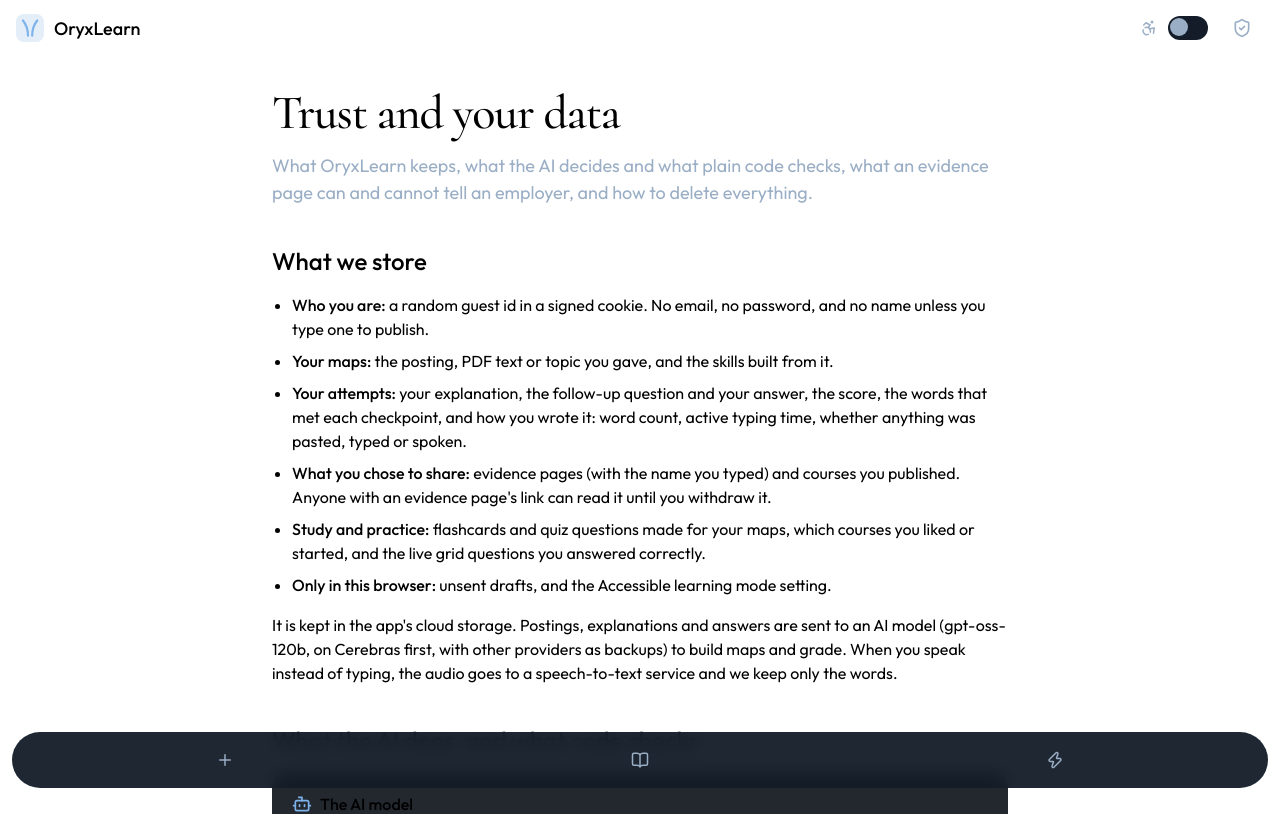
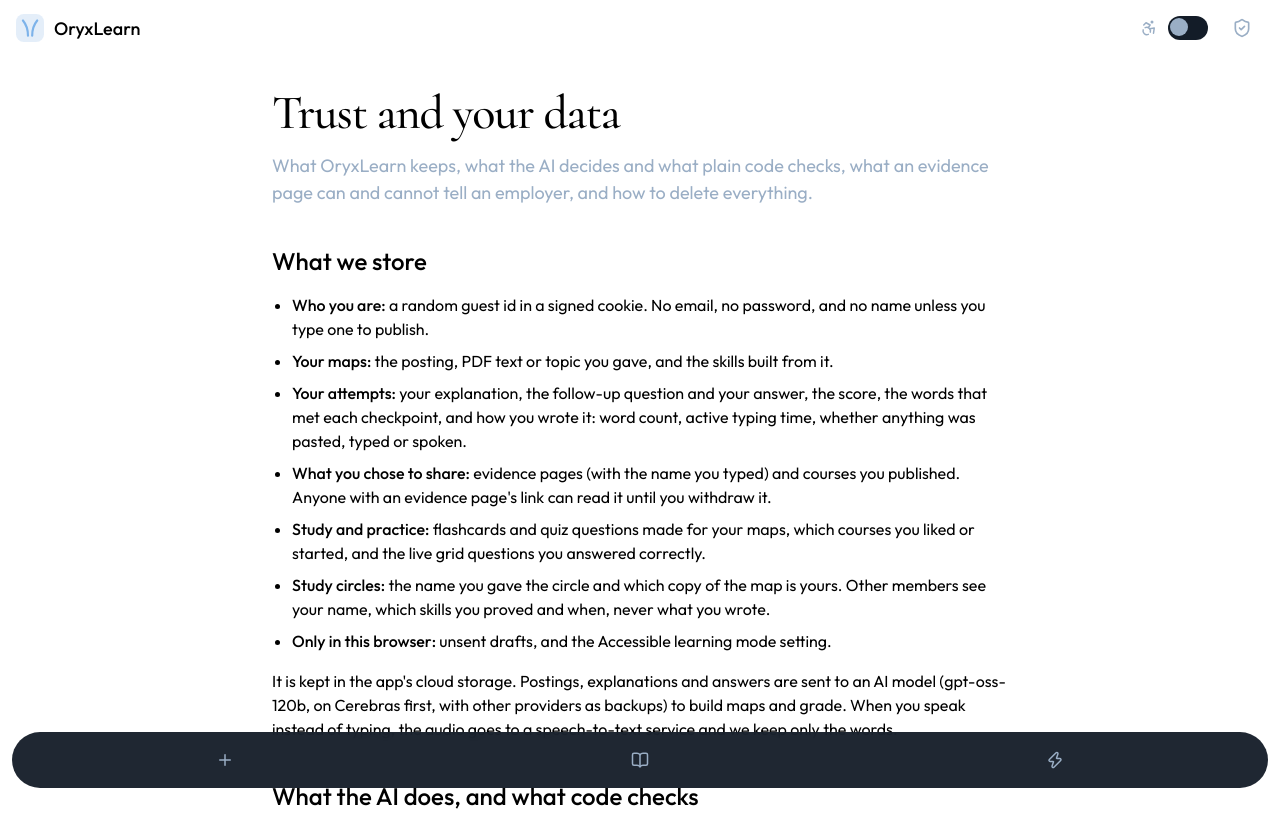
Before and after one commit to the-both-of-us/2026HTC, a Next.js app: page /trust in a window 1280 px wide. Shown: the top 814 px of the page. Built offline with nearby package versions, Linux system fonts and the light colour scheme.

Commit message:
Delete my data: leave every study circle and close the ones you started
Co-Authored-By: Claude Opus 5.5 <noreply@anthropic.com>

```diff
--- a/src/features/trust/deleteData.ts
+++ b/src/features/trust/deleteData.ts
@@ -1,3 +1,4 @@
+import { deleteCircleData } from "@/features/circles";
 import { isPublished, unpublishCourse } from "@/features/courses";
 import { deleteGridSolves } from "@/features/grid";
 import { deleteProofsByOwner } from "@/features/proof";
@@ -12,6 +13,8 @@ export type DeletedCounts = {
   evidencePages: number;
   courses: number;
   gridAnswers: number;
+  /** Study circles left, including any this user started, which close for everyone. */
+  circles: number;
 };
 
 export const NOTHING_DELETED: DeletedCounts = {
@@ -21,11 +24,12 @@ export const NOTHING_DELETED: DeletedCounts = {
   evidencePages: 0,
   courses: 0,
   gridAnswers: 0,
+  circles: 0,
 };
 
 /**
  * Deletes everything one person made: their evidence pages, course listings, attempts,
- * proven skills, grid answers and maps. Public things go first, so they stop showing straight away.
+ * proven skills, grid answers, study circles and maps. Public things go first, so they stop showing straight away.
  * Maps go last, because the steps before look things up through them.
  *
  * Every step only touches records whose owner is this user, so nobody else's work changes.
@@ -41,7 +45,9 @@ export async function deleteUserData(userId: string): Promise<DeletedCounts> {
 
   const learner = await deleteLearnerData(userId);
   const gridAnswers = await deleteGridSolves(userId);
+  // Before the maps, so no circle points at a map that is gone.
+  const { memberships } = await deleteCircleData(userId);
   await Promise.all(maps.map((map) => deleteSkillMap(map.id)));
 
-  return { maps: maps.length, ...learner, evidencePages, courses: listed.length, gridAnswers };
+  return { maps: maps.length, ...learner, evidencePages, courses: listed.length, gridAnswers, circles: memberships };
 }
--- a/src/features/trust/ui/DeleteMyData.tsx
+++ b/src/features/trust/ui/DeleteMyData.tsx
@@ -144,6 +144,7 @@ export function deletedSentence(deleted: DeletedCounts): string {
     plural(deleted.evidencePages, "evidence page"),
     plural(deleted.courses, "published course"),
     plural(deleted.gridAnswers, "grid answer"),
+    plural(deleted.circles, "study circle"),
   ];
   return `Deleted ${parts.slice(0, -1).join(", ")} and ${parts.at(-1)}.`;
 }
--- a/src/features/trust/ui/TrustScreen.tsx
+++ b/src/features/trust/ui/TrustScreen.tsx
@@ -53,6 +53,11 @@ export function TrustScreen() {
               <strong className="font-medium">Study and practice:</strong> flashcards and quiz
               questions made for your maps, which courses you liked or started, and the live grid
               questions you answered correctly.
+            </li>
+            <li>
+              <strong className="font-medium">Study circles:</strong> the name you gave the circle
+              and which copy of the map is yours. Other members see your name, which skills you
+              proved and when, never what you wrote.
             </li>
             <li>
               <strong className="font-medium">Only in this browser:</strong> unsent drafts, and the
@@ -169,7 +174,7 @@ export function TrustScreen() {
         <Section title="Delete my data" id="delete">
           <p>
             Deletes your maps, attempts, scores, proven skills and grid answers from our storage, takes down any
-            evidence page or course you published, and starts this browser as a new guest. If someone
+            evidence page or course you published, takes you out of every study circle (and closes the ones you started), and starts this browser as a new guest. If someone
             started a copy of a course you published, their copy is theirs and stays.
           </p>
           <p className="text-ink-soft">
```
Also changed, not shown: src/features/trust/README.md, 1 other file (tests, documents, lock files or other folders).
